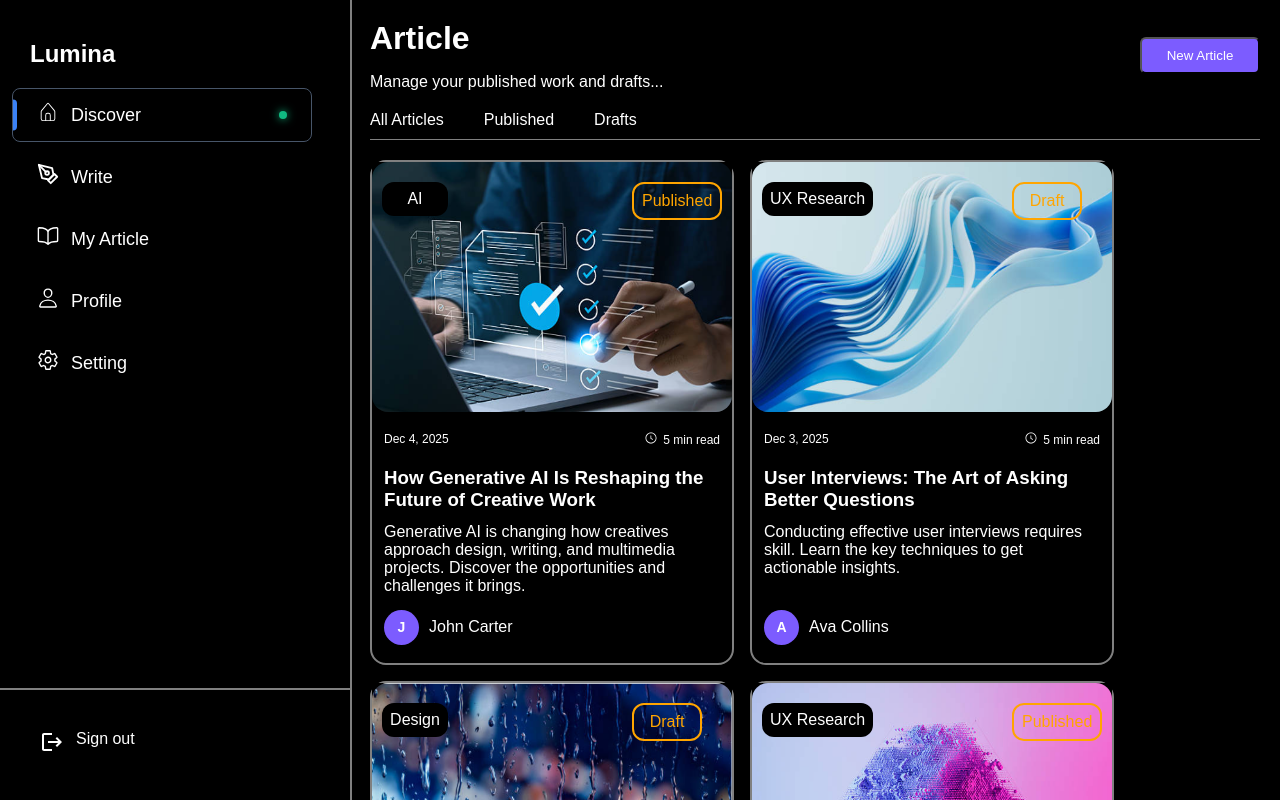
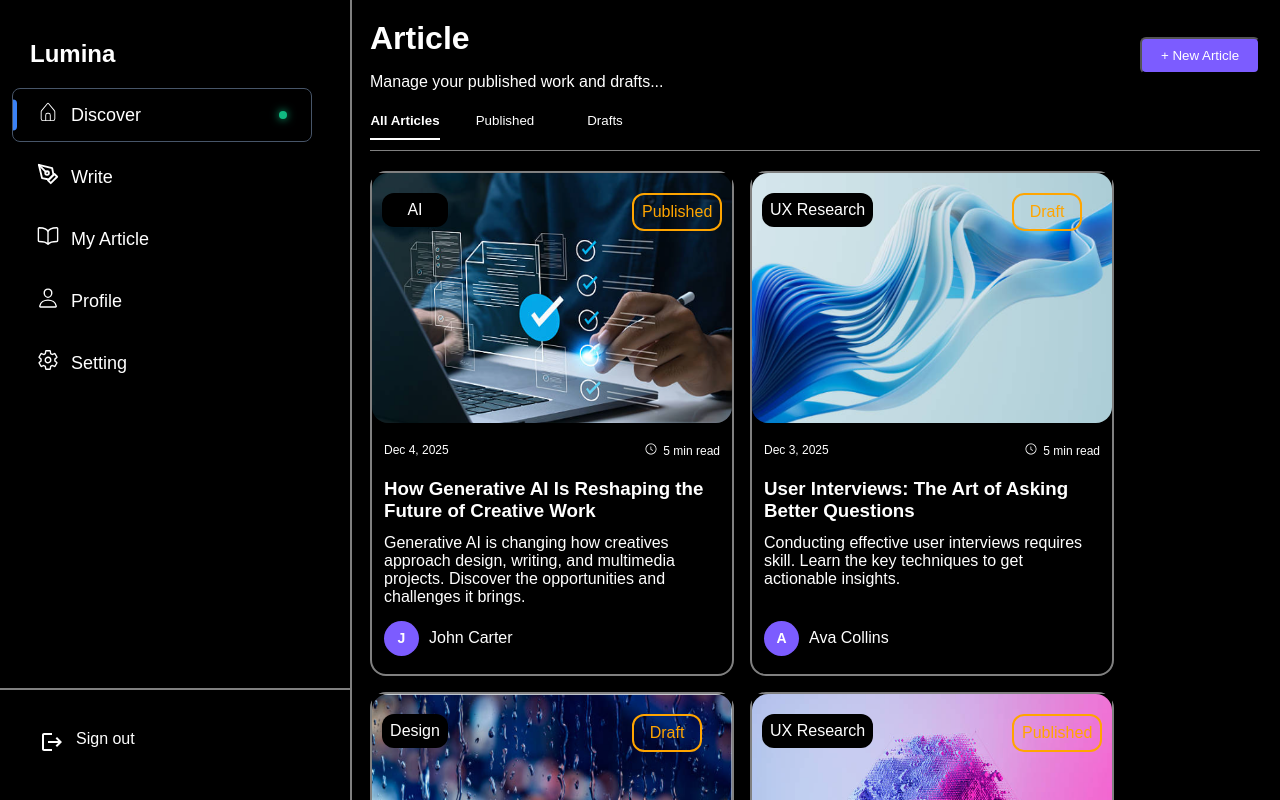
Before and after one commit to Sulaima-Khalil/QuiLLOra_AI_FE, a React (Vite) app: page /my-article in a window 1280 px wide. Shown: the top 800 px of the page. Built offline with nearby package versions, Linux system fonts and the light colour scheme; no server answers; sample sign-in values are in the browser's storage.

Commit message:
filter tabs data

```diff
--- a/src/components/Article/ArticleCard.jsx
+++ b/src/components/Article/ArticleCard.jsx
@@ -9,7 +9,7 @@ import design2 from '../../assets/design2.png';
 import engineering from '../../assets/engineering.png';
 import { Card } from '../shared/Card';
 
-export const ArticleCards = () => {
+export const ArticleCards = ({ activetab }) => {
   const cardsData = [
   {
     img: ai1,
@@ -105,10 +105,15 @@ export const ArticleCards = () => {
 ];
 
 
-
+  const filteredCards =cardsData.filter((card) => {
+    if(activetab == 0) return true;
+    if(activetab == 1) return card.status == "Published";
+    if(activetab == 2) return card.status == "Draft";
+    return true;
+  })
   return (
    <div>
- <Card  cardsData={cardsData} isArticle={true}/>
+ <Card  cardsData={filteredCards} isArticle={true}/>
    </div>
   )
 }
--- a/src/components/Article/ArticleTabs.jsx
+++ b/src/components/Article/ArticleTabs.jsx
@@ -1,12 +1,20 @@
-import React from 'react'
 
-export const ArticleTabs = () => {
+
+export const ArticleTabs = ({activetab , setActiveTab}) => {
     const tabs=[ "All Articles", "Published", "Drafts" ]
+
   return (
-    <div style={{borderBottom:'1px solid gray',display:'flex', gap:40}}>
+    <div style={{borderBottom:'1px solid gray',display:'flex', gap:30}}>
         {tabs.map((items ,index)=>(
           <div key={index} style={{paddingBottom:10}}>
-          <p>{items}</p>
+          <button  style={{
+             border:'none',
+             borderBottom: activetab == index ? '2px solid white' : 'none',
+             paddingBottom:10,
+             width:70,
+             fontWeight: activetab === index ? 600 :400,
+            }}
+              onClick={()=> setActiveTab(index)}>{items}</button>
           </div>
         ))}
     </div>
--- a/src/components/Article/Header.jsx
+++ b/src/components/Article/Header.jsx
@@ -1,4 +1,4 @@
-import React from 'react'
+
 import { Header } from '../shared/Header';
 import { useNavigate } from 'react-router-dom';
 export const ArticleHeader = () => {
@@ -12,7 +12,7 @@ export const ArticleHeader = () => {
          title="Article"
          description="Manage your published work and drafts..."
          isButton={true}
-         content="New Article"
+         content="+ New Article"
          handleClick={handleClick}
         />
     </div>
--- a/src/pages/Login.jsx
+++ b/src/pages/Login.jsx
@@ -1,7 +1,7 @@
 import { useState } from 'react';
 import { Mail, Lock, User, Feather } from 'lucide-react';
 import {useNavigate } from 'react-router-dom'
-import { registerUser, loginUser, logoutUser } from '../utils/auth';
+import { registerUser, loginUser } from '../utils/auth';
 export default function AuthPage() {
   const [isLogin, setIsLogin] = useState(true);
   const [formData, setFormData] = useState({
--- a/src/pages/MyArticle.jsx
+++ b/src/pages/MyArticle.jsx
@@ -1,13 +1,15 @@
-import React from 'react'
+import { useState } from "react";
 import { ArticleHeader } from "../components/Article/Header";
 import { ArticleCards } from "../components/Article/ArticleCard";
 import { ArticleTabs } from "../components/Article/ArticleTabs";
  const MyArticle = () => {
+   const [activetab, setActiveTab ] = useState(0);
+
   return (
     <div style={{display:'flex', flexDirection:'column',gap:20}}>
       <ArticleHeader />
-      <ArticleTabs />
-      <ArticleCards />
+      <ArticleTabs activetab={activetab} setActiveTab={setActiveTab}/>
+      <ArticleCards activetab={activetab}/>
     </div>
   )
 }
```
Also changed, not shown: src/Routes/index.jsx (+4 -4 lines).
